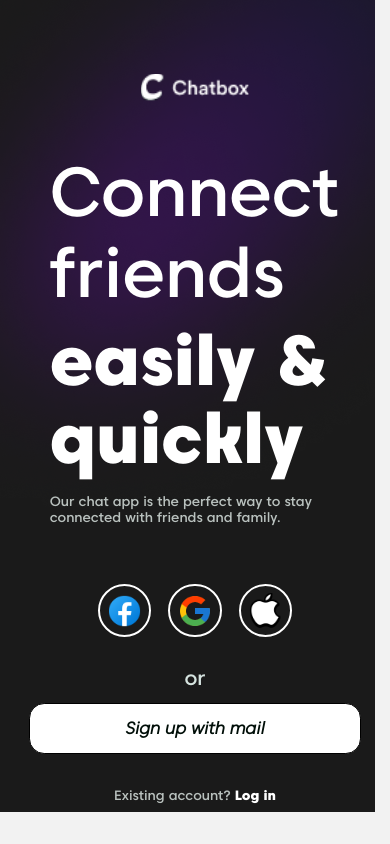
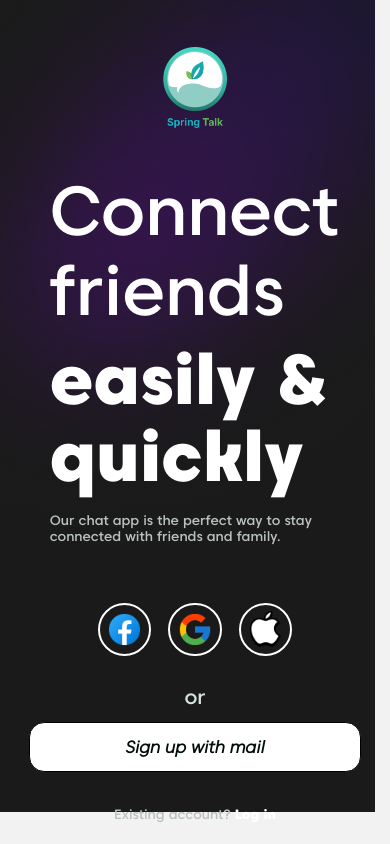
Before and after one commit to parjanya-rajput/G12_Chat_Application, a React Native app in the folder ChatApp/: screen /OnBoardingScreen in a window 390 px wide. Built offline with nearby package versions, Linux system fonts and the light colour scheme; no server answers; what @gorhom/bottom-sheet, react-native-popup-menu would draw is missing.

Commit message:
Added input field and Updated Onboarding Screen's App icon

```diff
--- a/ChatApp/src/components/organisms/onBoardingForm/Index.js
+++ b/ChatApp/src/components/organisms/onBoardingForm/Index.js
@@ -15,7 +15,7 @@ const OnBoradingForm = ({ navigation }) => {
       <StatusBar barStyle="light-content" />
       <View style={styles.container}>
         <View style={styles.logoContainer}>
-          <Image source={require('../../../../assets//Logo.png')} style={styles.Icon} />
+          <Image source={require('../../../../assets/AppIcon/SpringTalkIcon.png')} style={styles.Icon} />
         </View>
         <Text style={styles.title}>Connect </Text>
         <Text style={styles.title}>friends </Text>
@@ -50,7 +50,8 @@ const OnBoradingForm = ({ navigation }) => {
             backgroundColor="#FFFFFF"
             textColor="#000E08"
             onPress={() => navigation.navigate('Signup')}
-            topval={0.06 * height}
+            topval={0.05 * height}
+            disabled={false}  // Ensures the button is enabled
           />
         </TouchableOpacity>
 
--- a/ChatApp/src/components/organisms/onBoardingForm/Styles.js
+++ b/ChatApp/src/components/organisms/onBoardingForm/Styles.js
@@ -18,8 +18,8 @@ export default StyleSheet.create({
   },
 
   Icon: {
-    width: GlobalStyles.ONBOARDING_SPLASH_LOGO_WIDTH,
-    height: GlobalStyles.ONBOARDING_SPLASH_LOGO_HEIGHT,
+    width: GlobalStyles.ONBOARDING_SPLASH_LOGO_WIDTH * 0.6,
+    height: GlobalStyles.ONBOARDING_SPLASH_LOGO_HEIGHT * 3,
   },
 
   logoContainer: {
@@ -37,7 +37,7 @@ export default StyleSheet.create({
     lineHeight: GlobalStyles.ONBOARDING_TITLE_LINE_HEIGHT, // Increased line height for better spacing
     marginVertical: GlobalStyles.ONBOARDING_TITLE_MARGIN, // Slightly larger margin
     paddingHorizontal: GlobalStyles.ONBOARDING_PADDING_HORIZONTAL, // Slightly larger padding
-    top: 0.02 * height, // Slightly adjusted top positioning
+    top: 0.01 * height, // Slightly adjusted top positioning
 },
 
 
@@ -50,7 +50,7 @@ export default StyleSheet.create({
     lineHeight: GlobalStyles.ONBOARDING_TITLE_LINE_HEIGHT,
     marginVertical: GlobalStyles.ONBOARDING_TITLE1_MARGIN,
     paddingHorizontal: GlobalStyles.ONBOARDING_PADDING_HORIZONTAL,
-    top: 0.03 * height,
+    top: 0.02 * height,
   },
 
   subtitle: {
@@ -61,7 +61,7 @@ export default StyleSheet.create({
     width: '100%',
     paddingHorizontal: GlobalStyles.ONBOARDING_PADDING_HORIZONTAL,
     marginBottom: GlobalStyles.ONBOARDING_SUBTITLE_MARGIN,
-    top: 0.05 * height,
+    top: 0.04 * height,
   },
 
   socialButtonsContainer: {
@@ -69,7 +69,7 @@ export default StyleSheet.create({
     justifyContent: 'space-between',
     width: '60%',
     marginVertical: GlobalStyles.ONBOARDING_SOCIALBUTTON_MARGIN,
-    top: 0.05 * height,
+    top: 0.04 * height,
   },
 
   socialButton: {
@@ -92,7 +92,7 @@ export default StyleSheet.create({
     flexDirection: 'row',
     alignItems: 'center',
     marginVertical: GlobalStyles.ONBOARDING_TITLE1_MARGIN,
-    top: 0.05 * height,
+    top: 0.04 * height,
   },
 
   line: {
@@ -110,7 +110,7 @@ export default StyleSheet.create({
 
   loginTextContainer: {
     marginTop: GlobalStyles.ONBOARDING_TEXT_FONT_SIZE,
-    top: 0.08 * height,
+    top: 0.07 * height,
   },
 
   loginText: {
```
Also changed, not shown: ChatApp/src/components/atoms/InputField/index.js (added, +33 -0 lines), ChatApp/assets/AppIcon/SpringTalkIcon.png (added), 1 other file (tests, documents, lock files or other folders).
